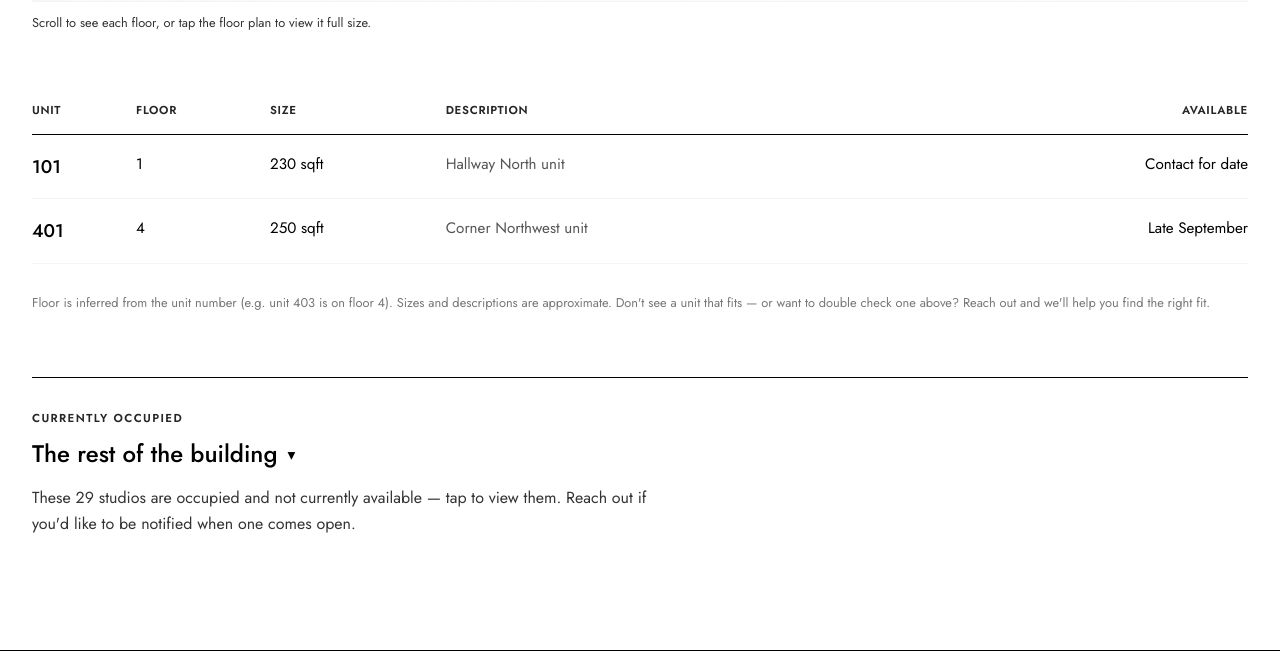
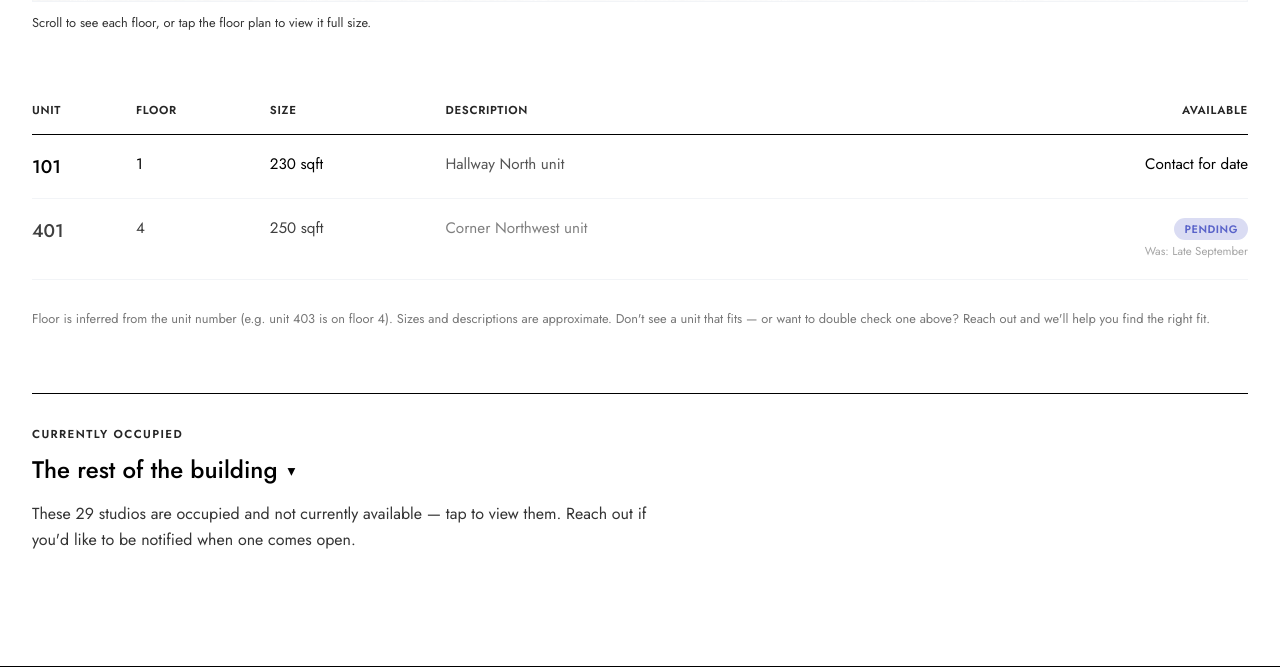
Before and after one commit to danielluzhu/blueocean, a website: page units.html in a window 1280 px wide. Shown: the part 1186-1855 px from the top of the page. Drawn offline with Linux system fonts and the light colour scheme.

Commit message:
Mark unit 401 as pending
Flag 401 as pending in the availability table, preserving its previous
"Late September" date as the "Was:" line.

```diff
--- a/units.html
+++ b/units.html
@@ -307,12 +307,12 @@
           <td data-label="Description" class="unit-desc">Hallway North unit</td>
           <td data-label="Available" class="unit-avail">Contact for date</td>
         </tr>
-        <tr>
+        <tr class="is-pending">
           <td data-label="Unit" class="unit-num">401</td>
           <td data-label="Floor">4</td>
           <td data-label="Size">250 sqft</td>
           <td data-label="Description" class="unit-desc">Corner Northwest unit</td>
-          <td data-label="Available" class="unit-avail">Late September</td>
+          <td data-label="Available" class="unit-avail"><span class="avail-cell"><span class="status-badge">Pending</span><span class="was-date">Was: Late September</span></span></td>
         </tr>
       </tbody>
     </table>
```
